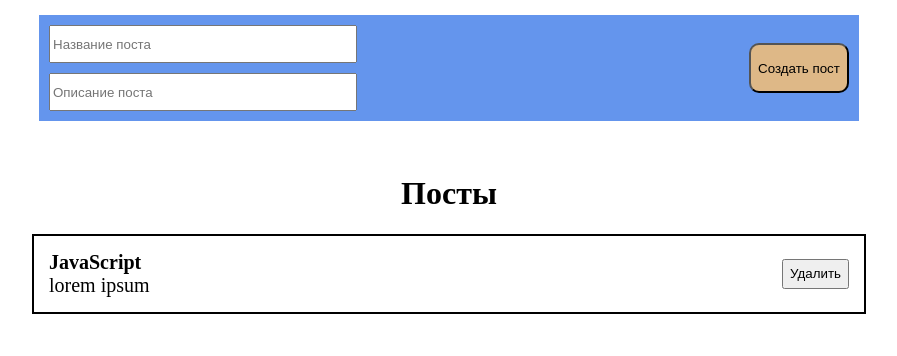
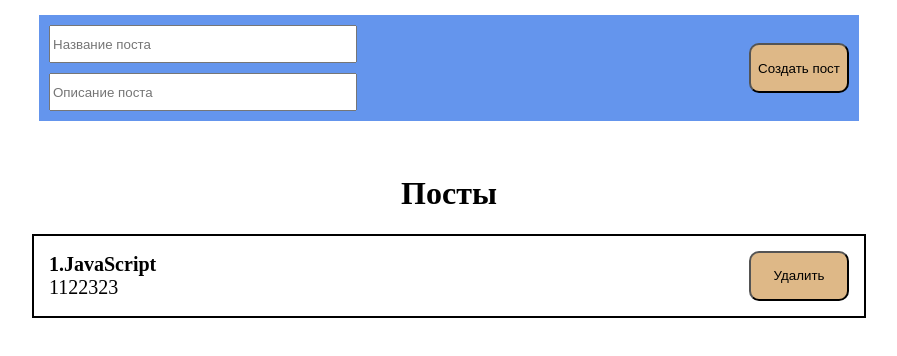
Before and after one commit to NefevovS/reactProject, a React (Create React App) app: page / in a window 1280 px wide. Shown: the top 356 px of the page, without its empty margins (191-1088 px from the left). Built offline with nearby package versions, Linux system fonts and the light colour scheme.

Commit message:
add UI and Input components

```diff
--- a/src/App.js
+++ b/src/App.js
@@ -1,32 +1,43 @@
 import React, {useState} from 'react';
 import PostItem from "./components/PostItem";
 import s from "./App.module.css"
+import MyButton from "./components/UI/Button/MyButton";
+import MyInput from "./components/UI/Input/MyInput";
 
 function App() {
 
-  const [postName,setPostName]=useState("")
-  const [postDescription,setPostDescription]=useState("")
-  const [posts,setPosts] =useState([
-      {id:1,postName:"JavaScript",postDescription:"lorem ipsum"},
-  ])
+
+const [posts,setPosts]=useState([{id:1,postName:"JavaScript",postDescription:"1122323"}])
+const [post,setPost]=useState({postName:"",postDescription:""})
+
     function addNewPost(event){
       event.preventDefault();
-      const newPost ={id:Date.now(),postName,postDescription};
-      setPosts([...posts,newPost])
+      setPosts([...posts,{...post,id:Date.now()}])
+      setPost({postName:"",postDescription:""})
     }
 
   return (<div>
             <div className={s.container}>
               <div className={s.inputContainer}>
-                <input className={s.inputs} type="text" onChange={(event)=>setPostName(event.target.value)} placeholder="Название поста"/>
-                <input className={s.inputs} type="text" onChange={(event)=>setPostDescription(event.target.value)} placeholder="Описание поста"/>
+                <MyInput
+                       type="text"
+                       onChange={(event)=>setPost({...post, postName:event.target.value})}
+                       placeholder="Название поста"
+                       value={post.postName}
+                />
+                <MyInput
+                       type="text"
+                       onChange={(event)=>setPost({...post,postDescription:event.target.value})}
+                       placeholder="Описание поста"
+                       value={post.postDescription}
+                />
               </div>
-              <button className={s.inputBtn}  onClick={addNewPost}>Создать пост</button>
+              <MyButton onClick={addNewPost}>Создать пост</MyButton>
             </div>
             <br/>
           <h1>Посты</h1>
             <div className={s.postList}>
-                {posts.map((item)=><PostItem {...item}/>)}
+                {posts.map((item,index)=><PostItem {...item} number={index+1}/>)}
             </div>
 
 
--- a/src/App.module.css
+++ b/src/App.module.css
@@ -14,19 +14,8 @@
     row-gap: 10px;
 
 }
-.inputs{
-    width: 300px;
-    height: 2rem;
 
-}
-.inputBtn{
-    display: block;
-    width: 100px;
-    height: 50px;
-    border-radius: 10px;
-    background-color: burlywood;
-    cursor: pointer;
-}
+
 .postContainer{
     width: 800px;
     background-color: cornflowerblue;
@@ -58,7 +47,3 @@ h1{
     font-size: 20px;
     border: 2px solid black;
 }
-.postItem button{
-    display: block;
-    height: 30px;
-}
--- a/src/components/PostItem.jsx
+++ b/src/components/PostItem.jsx
@@ -1,5 +1,6 @@
 import React from 'react';
 import s from "../App.module.css";
+import MyButton from "./UI/Button/MyButton";
 
 const PostItem = (post) => {
 
@@ -8,13 +9,13 @@ const PostItem = (post) => {
             <div className={s.postItem}>
                 <div>
                     <div>
-                        <strong>{post.postName}</strong>
+                        <strong>{post.number}.{post.postName}</strong>
                     </div>
                     <div>
                         {post.postDescription}
                     </div>
                 </div>
-                <button>Удалить</button>
+                <MyButton>Удалить</MyButton>
             </div>
         </div>
     );
--- /dev/null
+++ b/src/components/UI/Button/MyButton.jsx
@@ -0,0 +1,10 @@
+import React from 'react';
+import s from "./MyButton.module.css";
+
+const MyButton = ({children,...props}) => {
+    return (
+            <button {...props} className={s.myButton}>{children}</button>
+    );
+};
+
+export default MyButton;
--- /dev/null
+++ b/src/components/UI/Button/MyButton.module.css
@@ -0,0 +1,8 @@
+.myButton {
+    display: block;
+    width: 100px;
+    height: 50px;
+    border-radius: 10px;
+    background-color: burlywood;
+    cursor: pointer;
+}
--- /dev/null
+++ b/src/components/UI/Input/MyInput.jsx
@@ -0,0 +1,8 @@
+import React from 'react';
+import s from "./MyInput.module.css"
+
+const MyInput = (props) => {
+    return (
+        <input className={s.inputs} {...props}/>)};
+
+export default MyInput;
--- /dev/null
+++ b/src/components/UI/Input/MyInput.module.css
@@ -0,0 +1,5 @@
+.inputs{
+    width: 300px;
+    height: 2rem;
+
+}
```
